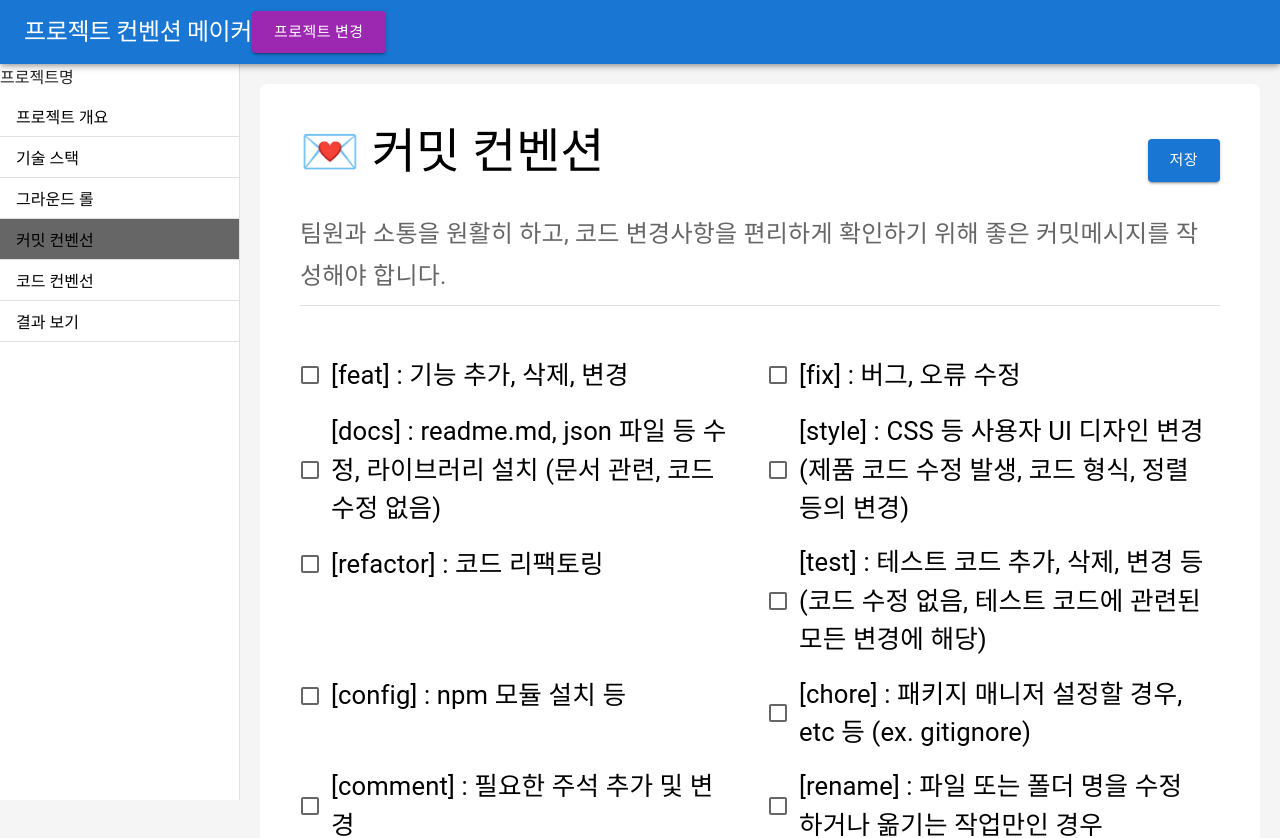
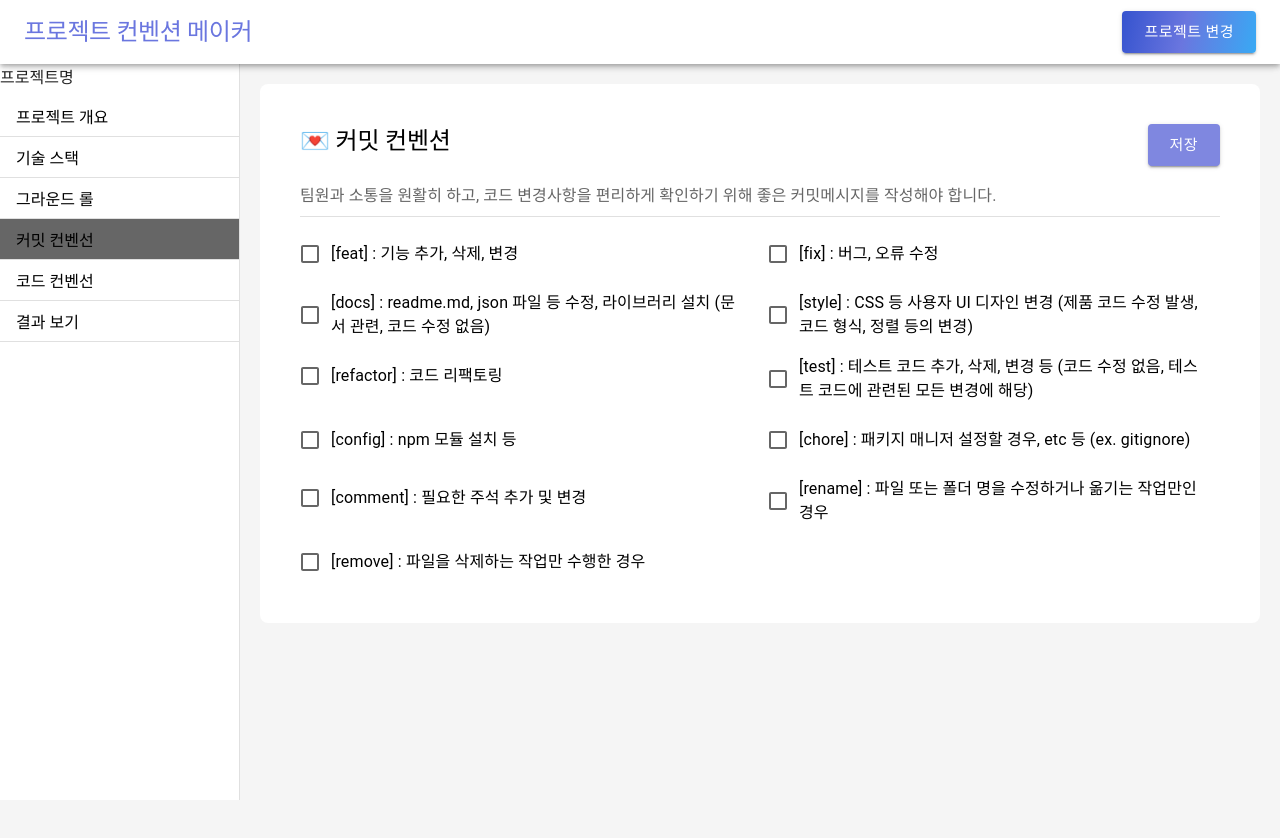
Before and after one commit to projectconventionmaker/project_convention_maker, a React (Vite) app: page /commit in a window 1280 px wide. Shown: the top 838 px of the page. After the commit the page ends 800 px from the top, so only its background shows below. Built offline with nearby package versions, Linux system fonts and the light colour scheme.

Commit message:
style: 색상 수정
Co-authored-by: Jay Lee <Jxxunnn@users.noreply.github.com>

```diff
--- a/src/App.tsx
+++ b/src/App.tsx
@@ -7,6 +7,8 @@ const theme = createTheme({
   typography: {
     h1: {
       fontSize: 24,
+      fontWeight: 400,
+      color: 'rgb(106, 118, 223)',
     },
     h2: {
       fontSize: 24,
@@ -16,6 +18,12 @@ const theme = createTheme({
       fontSize: 16,
       color: '#666666',
     },
+  },
+  palette: {
+    primary: {
+      main: 'rgb(127, 135, 224)',
+    },
+    error: { main: '#E08080', contrastText: 'white' },
   },
 });
 
--- a/src/components/layout/Layout.tsx
+++ b/src/components/layout/Layout.tsx
@@ -41,6 +41,7 @@ const Layout = ({ children }: { children: ReactNode }) => {
         <AppBar
           position="fixed"
           sx={{
+            backgroundColor: 'white',
             zIndex: theme =>
               sideBarState ? theme.zIndex.drawer - 1 : theme.zIndex.drawer + 1,
           }}
@@ -56,15 +57,27 @@ const Layout = ({ children }: { children: ReactNode }) => {
             >
               <MenuIcon />
             </ButtonBase>
+            <Box
+              sx={{
+                display: 'flex',
+                width: '100%',
+                alignItems: 'center',
+                justifyContent: 'space-between',
+              }}
+            >
               <Typography variant="h1">프로젝트 컨벤션 메이커</Typography>
               <Button
                 size="large"
                 variant="contained"
-              color="secondary"
+                sx={{
+                  background:
+                    'linear-gradient(101.83deg, rgb(127, 135, 224) -13.2%, rgb(38, 73, 202) -13.19%, rgb(106, 118, 223) 46.63%, rgb(50, 176, 247) 107.09%)',
+                }}
                 onClick={() => setIsLogoutModalOpen(true)}
               >
                 프로젝트 변경
               </Button>
+            </Box>
           </Toolbar>
         </AppBar>
 
--- a/src/pages/CommitPage.tsx
+++ b/src/pages/CommitPage.tsx
@@ -6,7 +6,6 @@ import {
   Grid,
   Box,
   Divider,
-  Chip,
 } from '@mui/material';
 import SaveButton from '../components/Button';
 import { FormEvent } from 'react';
@@ -47,50 +46,25 @@ const CommitPage = () => {
               alignItems: 'center',
             }}
           >
-            <Typography
-              variant="h3"
-              gutterBottom
-              sx={{
-                fontWeight: '400',
-              }}
-            >
+            <Typography variant="h2" gutterBottom>
               💌 커밋 컨벤션
             </Typography>
             <SaveButton />
           </Box>
         </Grid>
         <Grid item xs={12}>
-          <Typography
-            variant="subtitle1"
-            gutterBottom
-            sx={{
-              fontSize: '1.5rem',
-              color: '#666666',
-            }}
-          >
+          <Typography variant="subtitle1" gutterBottom>
             팀원과 소통을 원활히 하고, 코드 변경사항을 편리하게 확인하기 위해
             좋은 커밋메시지를 작성해야 합니다.
           </Typography>
-          <Divider
-            variant="fullWidth"
-            sx={{
-              marginBottom: '2rem',
-            }}
-          />
+          <Divider variant="fullWidth" />
         </Grid>
 
         {COMMIT_MESSAGES.map((message, _) => (
           <Grid item key={message} xs={12} lg={6}>
             <FormControlLabel
-              control={
-                <Checkbox
-                  name={message}
-                  sx={{
-                    fontSize: '1.4rem',
-                  }}
-                />
-              }
-              label={<div style={{ fontSize: '1.6rem' }}>{message}</div>}
+              control={<Checkbox name={message} />}
+              label={message}
             />
           </Grid>
         ))}
--- a/src/pages/ResultPage.tsx
+++ b/src/pages/ResultPage.tsx
@@ -1,55 +1,31 @@
 import {
   Grid,
-  Box,
   Typography,
   Divider,
   Card,
   CardHeader,
   CardContent,
 } from '@mui/material';
-import SaveButton from '../components/Button';
 
 const ResultPage = () => {
   return (
     <Grid container spacing={2}>
       <Grid item xs={12}>
-        <Box
-          sx={{
-            display: 'flex',
-            justifyContent: 'space-between',
-            alignItems: 'center',
-          }}
-        >
-          <Typography
-            variant="h2"
-            gutterBottom
-            sx={{
-              fontSize: '3rem',
-              fontWeight: '400',
-            }}
-          >
-            결과 보기
-          </Typography>
-          <SaveButton />
-        </Box>
+        <Typography variant="h2" gutterBottom>
+          결과 보기
+        </Typography>
       </Grid>
       <Grid item xs={12}>
         <Typography
           variant="subtitle1"
           gutterBottom
           sx={{
-            fontSize: '1.5rem',
             color: '#666666',
           }}
         >
           {'팀이릉'}이 선택한 결광비니다.
         </Typography>
-        <Divider
-          variant="fullWidth"
-          sx={{
-            marginBottom: '2rem',
-          }}
-        />
+        <Divider variant="fullWidth" sx={{}} />
       </Grid>
       <Grid item xs={12}>
         <Card elevation={0}>
```
Lines whose indentation alone changed are shown as unchanged.
